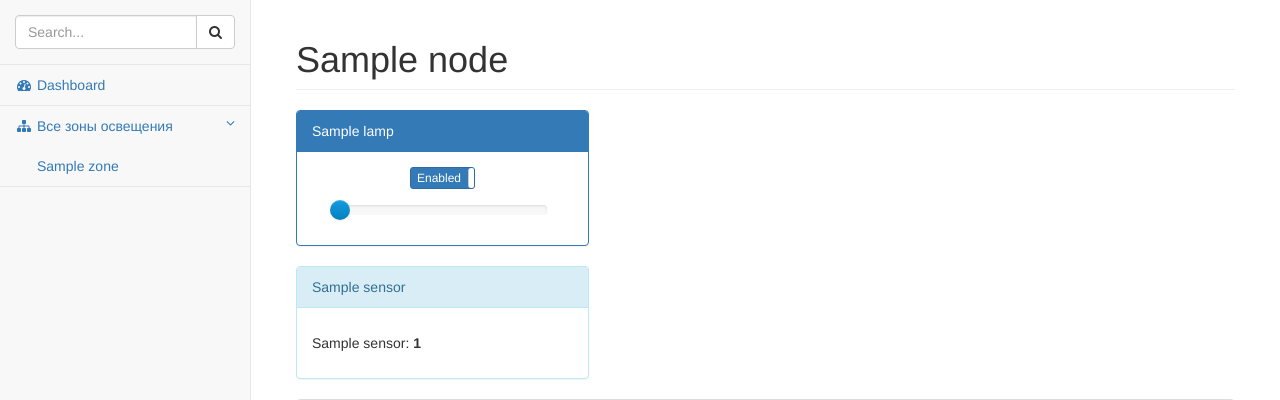
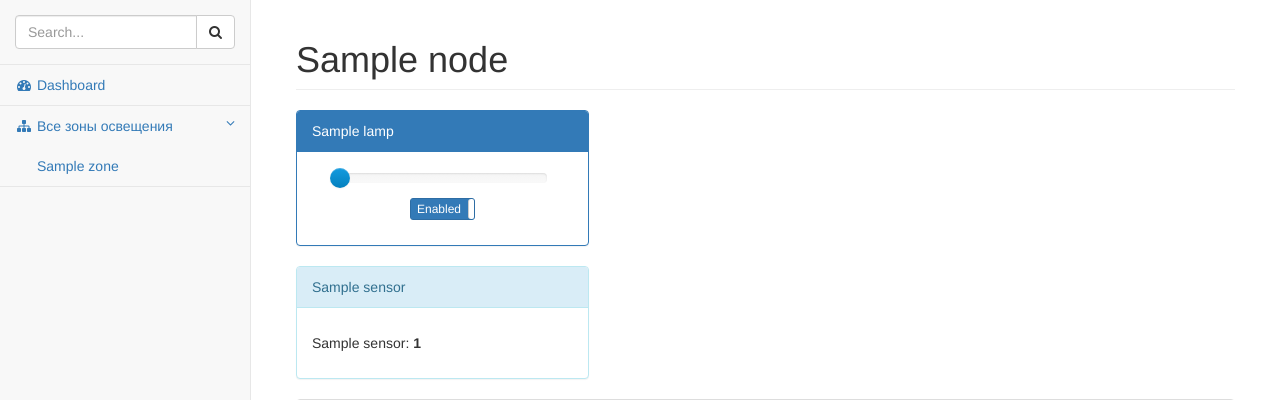
Before and after one commit to shv/electro-center, a Django app: template mainframe/templates/mainframe/node.html in a window 1280 px wide. Shown: the part 51-451 px from the top of the page. Run offline with Django 3.2, Linux system fonts and the light colour scheme; the template is opened without the code that fills it: values that come from a table or form of the project are taken from there, others are empty; tables that the repository leaves empty hold one stand-in row (values such as "Sample post"); data that the repository does not hold is empty; some libraries are stand-ins or nearby versions.

Commit message:
fix slider

```diff
--- /dev/null
+++ b/mainframe/static/css/custom.css
@@ -0,0 +1,3 @@
+.slider .slider-selection {
+    background: #337ab7;
+}
--- a/mainframe/templates/mainframe/base.html
+++ b/mainframe/templates/mainframe/base.html
@@ -35,6 +35,9 @@
 
     <!-- http://seiyria.com/bootstrap-slider/ -->
     <link href="{% static "css/bootstrap-slider.min.css" %}" rel="stylesheet" type="text/css">
+
+    <!-- Custom -->
+    <link href="{% static "css/custom.css" %}" rel="stylesheet" type="text/css">
 
     <!-- HTML5 Shim and Respond.js IE8 support of HTML5 elements and media queries -->
     <!-- WARNING: Respond.js doesn't work if you view the page via file:// -->
--- a/mainframe/templates/mainframe/node.html
+++ b/mainframe/templates/mainframe/node.html
@@ -15,14 +15,14 @@
                     {{ lamp_.name }}
                 </div>
                 <div class="panel-body">
-                    <p style="text-align: center">
-                        <input type="checkbox" data-toggle="toggle" data-url-on="{% url 'switch' lamp_.id 'on' %}" data-url-off="{% url 'switch' lamp_.id 'off' %}" data-on="Enabled" data-off="Disabled" class="" style="display: none"{% if lamp_.on %} checked{% endif %}{% if not lamp_.dimmable %} data-height="55"{% else %} data-size="mini"{% endif %}>
-                    </p>
                     {% if lamp_.dimmable %}
                     <p style="text-align: center">
                         <input id="ex1" data-slider-id='ex1Slider' type="text" data-slider-min="0" data-slider-max="100" data-slider-step="5" data-slider-value="{{ lamp_.level }}" data-url="{% url 'dim' lamp_.id ''%}" class="dimmer"/>
                     </p>
                     {% endif %}
+                    <p style="text-align: center">
+                        <input type="checkbox" data-toggle="toggle" data-url-on="{% url 'switch' lamp_.id 'on' %}" data-url-off="{% url 'switch' lamp_.id 'off' %}" data-on="Enabled" data-off="Disabled" class="" style="display: none"{% if lamp_.on %} checked{% endif %}{% if not lamp_.dimmable %} data-height="55"{% else %} data-size="mini"{% endif %}>
+                    </p>
                 </div>
             </div>
         </div>
--- a/mainframe/templates/mainframe/zone.html
+++ b/mainframe/templates/mainframe/zone.html
@@ -14,14 +14,14 @@
                     {{ lamp_.name }}
                 </div>
                 <div class="panel-body">
-                    <p style="text-align: center">
-                        <input type="checkbox" data-toggle="toggle" data-url-on="{% url 'switch' lamp_.id 'on' %}" data-url-off="{% url 'switch' lamp_.id 'off' %}" data-on="Enabled" data-off="Disabled" class="" style="display: none"{% if lamp_.on %} checked{% endif %}{% if not lamp_.dimmable %} data-height="55"{% else %} data-size="mini"{% endif %}>
-                    </p>
                     {% if lamp_.dimmable %}
                     <p style="text-align: center">
                         <input id="ex1" data-slider-id='ex1Slider' type="text" data-slider-min="0" data-slider-max="100" data-slider-step="5" data-slider-value="{{ lamp_.level }}" data-url="{% url 'dim' lamp_.id ''%}" class="dimmer"/>
                     </p>
                     {% endif %}
+                    <p style="text-align: center">
+                        <input type="checkbox" data-toggle="toggle" data-url-on="{% url 'switch' lamp_.id 'on' %}" data-url-off="{% url 'switch' lamp_.id 'off' %}" data-on="Enabled" data-off="Disabled" class="" style="display: none"{% if lamp_.on %} checked{% endif %}{% if not lamp_.dimmable %} data-height="55"{% else %} data-size="mini"{% endif %}>
+                    </p>
                 </div>
             </div>
         </div>
--- a/mainframe/views.py
+++ b/mainframe/views.py
@@ -146,9 +146,7 @@ def switch_all_by_lamps(request, status):
 def check(request):
     """Запрос ардуинки на внеочередную проверку
     """
-    ip = '127.0.0.1'
-    port = '8000'
-    host = '%s:%s' % (ip, port)
+    host = '192.168.1.222'
     logger.info("Check host: %s" % host)
     nodes = Node.objects.filter(host=host).all()
     if nodes:
```
